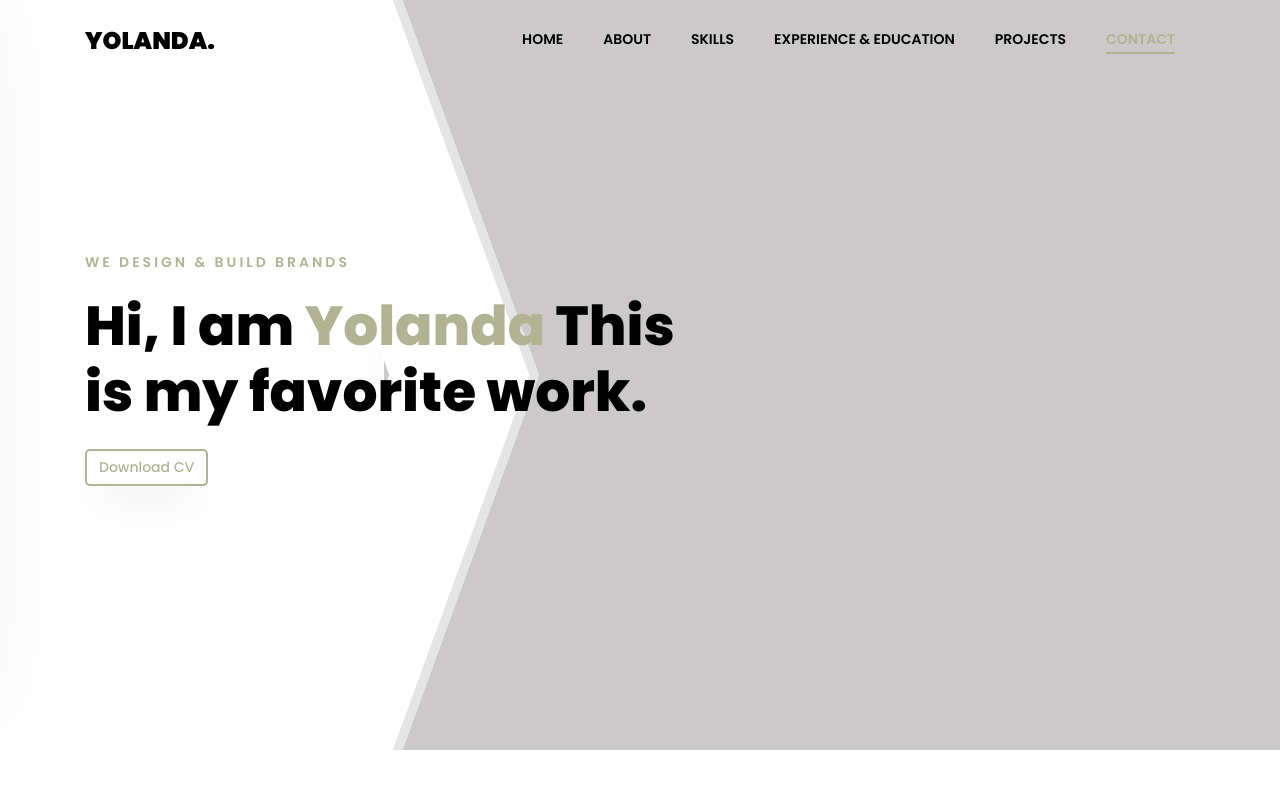
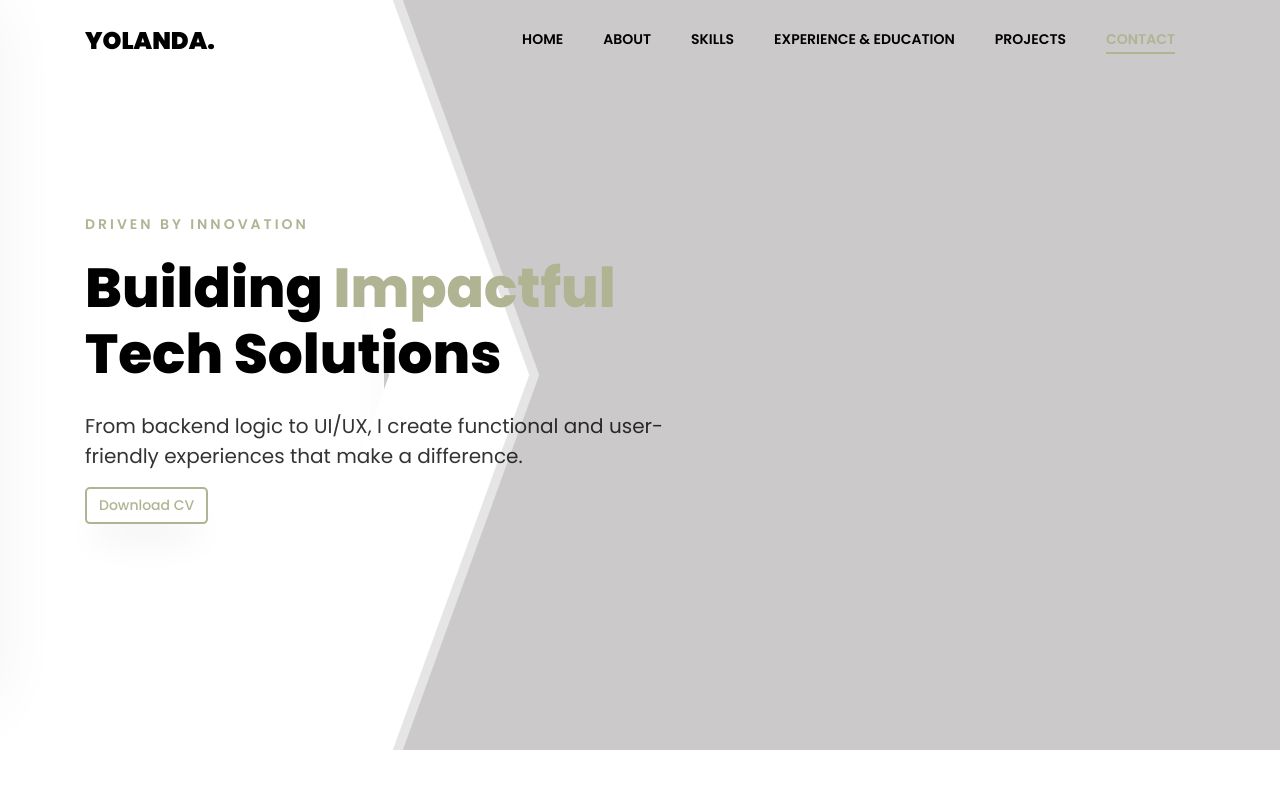
Before and after one commit to yolandamatiwane/newport, a plain HTML site: page index.html in a window 1280 px wide. Shown: the top 800 px of the page. Drawn offline with Linux system fonts and the light colour scheme; some packages are replaced by stand-ins of ours; no server answers.

Commit message:
new text

```diff
--- a/index.html
+++ b/index.html
@@ -52,16 +52,18 @@
 							<div class="overlay"></div>
 							<div class="overlay-1"></div>
 						</div>
-						<div class="one-forth d-flex  align-items-center ftco-animate" data-scrollax=" properties: { translateY: '70%' }">
+						<div class="one-forth d-flex align-items-center ftco-animate" data-scrollax=" properties: { translateY: '70%' }">
 							<div class="text">
-								<span class="subheading">Hello! This is Yolanda</span>
-								<h1 class="mb-4 mt-3">Creative <span>UI/UX</span> Designer &amp; Developer</h1>
-								<p> <a href="https://docs.google.com/document/d/13-QKdcSl-EjYXoaCUtDCAho8w_uptShLVTAaEfVjGUw/edit?usp=sharing" target="_blank" class="btn btn-primary btn-outline-primary">Download CV</a></p>
+								<span class="subheading">Hello! I'm Yolanda</span>
+								<h1 class="mb-4 mt-3">Full-Stack <span>Developer</span> & Problem Solver</h1>
+								<p>Passionate about building scalable applications, combining my love for coding with analytical thinking.</p>
+								<p><a href="https://docs.google.com/document/d/13-QKdcSl-EjYXoaCUtDCAho8w_uptShLVTAaEfVjGUw/edit?usp=sharing" target="_blank" class="btn btn-primary btn-outline-primary">Download CV</a></p>
 							</div>
 						</div>
 					</div>
 				</div>
 			</div>
+
 			<div class="slider-item">
 				<div class="overlay"></div>
 				<div class="container-fluid px-md-0">
@@ -72,14 +74,16 @@
 						</div>
 						<div class="one-forth d-flex align-items-center ftco-animate" data-scrollax=" properties: { translateY: '70%' }">
 							<div class="text">
-								<span class="subheading">We Design &amp; Build Brands</span>
-								<h1 class="mb-4 mt-3">Hi, I am <span>Yolanda</span> This is my favorite work.</h1>
-								<p> <a href="https://docs.google.com/document/d/13-QKdcSl-EjYXoaCUtDCAho8w_uptShLVTAaEfVjGUw/edit?usp=sharing" target="_blank" class="btn btn-primary btn-outline-primary">Download CV</a></p>
+								<span class="subheading">Driven by Innovation</span>
+								<h1 class="mb-4 mt-3">Building <span>Impactful</span> Tech Solutions</h1>
+								<p>From backend logic to UI/UX, I create functional and user-friendly experiences that make a difference.</p>
+								<p><a href="https://docs.google.com/document/d/13-QKdcSl-EjYXoaCUtDCAho8w_uptShLVTAaEfVjGUw/edit?usp=sharing" target="_blank" class="btn btn-primary btn-outline-primary">Download CV</a></p>
 							</div>
 						</div>
 					</div>
 				</div>
 			</div>
+
 		</div>
 	</section>
 
```
